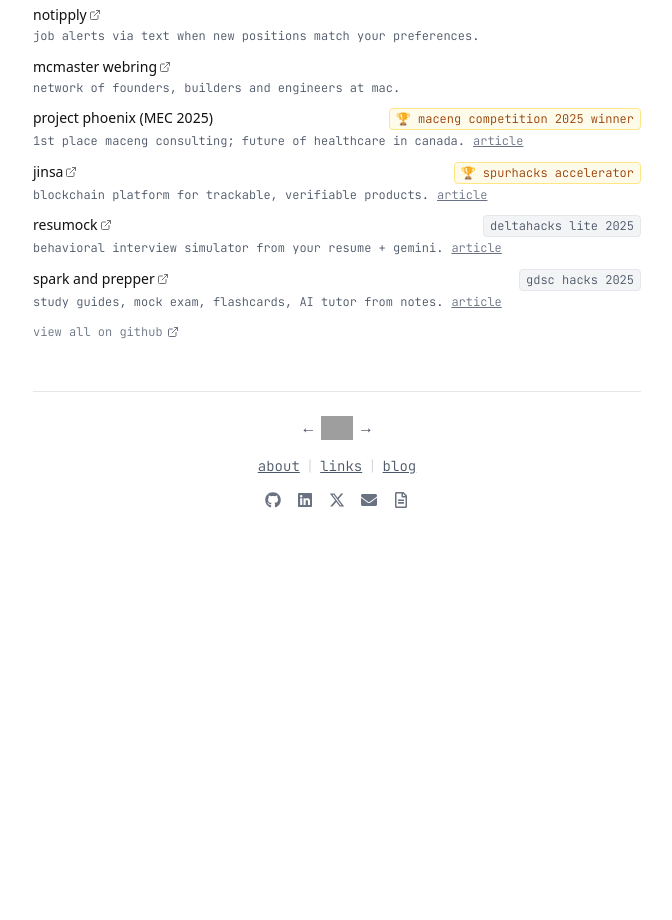
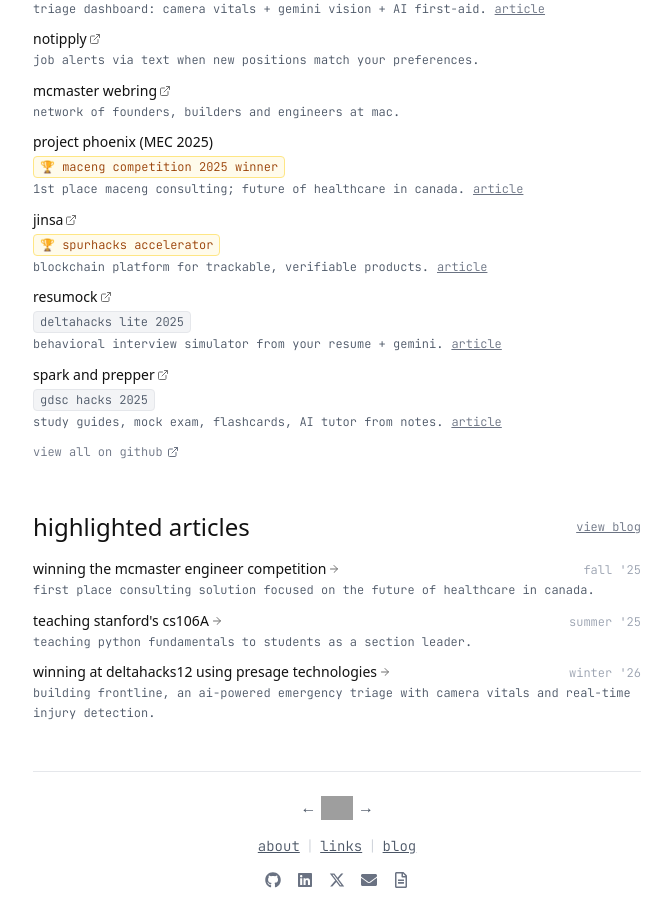
Before and after one commit to seifotefa/seif-portfolio-website, a React (Vite) app: page / in a window 1280 px wide. Shown: the part 595-1515 px from the top of the page, without its empty margins (303-975 px from the left). Before the commit the page ends 1167 px from the top, so only its background shows below. Built offline with nearby package versions, Linux system fonts and the light colour scheme; grey boxes are pictures that could not be loaded; a web font is replaced by a local one.

Commit message:
highlighted articles section

```diff
--- a/src/components/sections/Home.jsx
+++ b/src/components/sections/Home.jsx
@@ -18,6 +18,12 @@ const projects = [
   { name: 'jinsa', description: 'blockchain platform for trackable, verifiable products.', href: 'https://usejinsa.co', articleLink: '/blog/jinsa', badge: 'spurhacks accelerator', winner: true },
   { name: 'resumock', description: 'behavioral interview simulator from your resume + gemini.', href: 'https://github.com/seifotefa/deltahackslite', articleLink: '/blog/resumock', badge: 'deltahacks lite 2025', winner: false },
   { name: 'spark and prepper', description: 'study guides, mock exam, flashcards, AI tutor from notes.', href: 'https://github.com/seifotefa/sparkandprepper', articleLink: '/blog/sparkandprepper', badge: 'gdsc hacks 2025', winner: false },
+]
+
+const highlightedArticles = [
+  { title: 'winning the mcmaster engineer competition', date: "fall '25", link: '/blog/mec2025', description: 'first place consulting solution focused on the future of healthcare in canada.' },
+  { title: "teaching stanford's cs106A", date: "summer '25", link: '/blog/cip2025', description: 'teaching python fundamentals to students as a section leader.' },
+  { title: 'winning at deltahacks12 using presage technologies', date: "winter '26", link: '/blog/frontline', description: 'building frontline, an ai-powered emergency triage with camera vitals and real-time injury detection.' },
 ]
 
 export const Home = () => {
@@ -81,7 +87,7 @@ export const Home = () => {
           <div className="space-y-2.5">
             {projects.map((p, i) => (
               <div key={i} className="text-sm">
-                <div className="flex items-start justify-between gap-2">
+                <div className="flex flex-col mobile:flex-row mobile:items-start mobile:justify-between gap-1 mobile:gap-2">
                   <div className="min-w-0">
                     {p.href ? (
                       <a href={p.href} target="_blank" rel="noreferrer" className="font-satoshi font-medium text-[#111] hover:opacity-80 inline-flex items-center gap-0.5">
@@ -93,7 +99,7 @@ export const Home = () => {
                     )}
                   </div>
                   {p.badge && (
-                    <span className={`text-xs px-1.5 py-0.5 rounded border shrink-0 font-mono-desc ${p.winner ? 'bg-amber-50 border-amber-200 text-amber-800' : 'bg-gray-100 border-gray-200 text-gray-600'}`}>
+                    <span className={`text-xs px-1.5 py-0.5 rounded border font-mono-desc self-start mobile:self-auto max-w-full break-words whitespace-normal ${p.winner ? 'bg-amber-50 border-amber-200 text-amber-800' : 'bg-gray-100 border-gray-200 text-gray-600'}`}>
                       {p.winner && '🏆 '}{p.badge}
                     </span>
                   )}
@@ -110,6 +116,28 @@ export const Home = () => {
           <a href="https://github.com/seifotefa" target="_blank" rel="noreferrer" className="inline-flex items-center gap-1 text-xs text-gray-500 hover:text-[#111] mt-3 font-mono-desc">
             view all on github <FiExternalLink className="w-3 h-3" />
           </a>
+        </section>
+
+        {/* highlighted articles */}
+        <section className="mb-12">
+          <div className="flex items-center justify-between mb-4">
+            <h2 className="text-2xl font-light text-[#111] font-satoshi">highlighted articles</h2>
+            <Link to="/blog" className="text-xs text-gray-500 hover:text-[#111] underline font-mono-desc">view blog</Link>
+          </div>
+          <div className="space-y-2.5">
+            {highlightedArticles.map((post, i) => (
+              <div key={i} className="text-sm">
+                <div className="flex items-baseline justify-between gap-2">
+                  <Link to={post.link} className="font-satoshi font-medium text-[#111] hover:opacity-80 inline-flex items-center gap-0.5">
+                    {post.title}
+                    <FiArrowRight className="w-3 h-3 opacity-60 shrink-0" />
+                  </Link>
+                  <span className="text-gray-400 text-xs shrink-0 font-mono-desc">{post.date}</span>
+                </div>
+                <p className="text-xs text-gray-600 leading-relaxed font-mono-desc font-light mt-0.5">{post.description}</p>
+              </div>
+            ))}
+          </div>
         </section>
 
         {/* Footer: mono font; name link without underlined space */}
```
